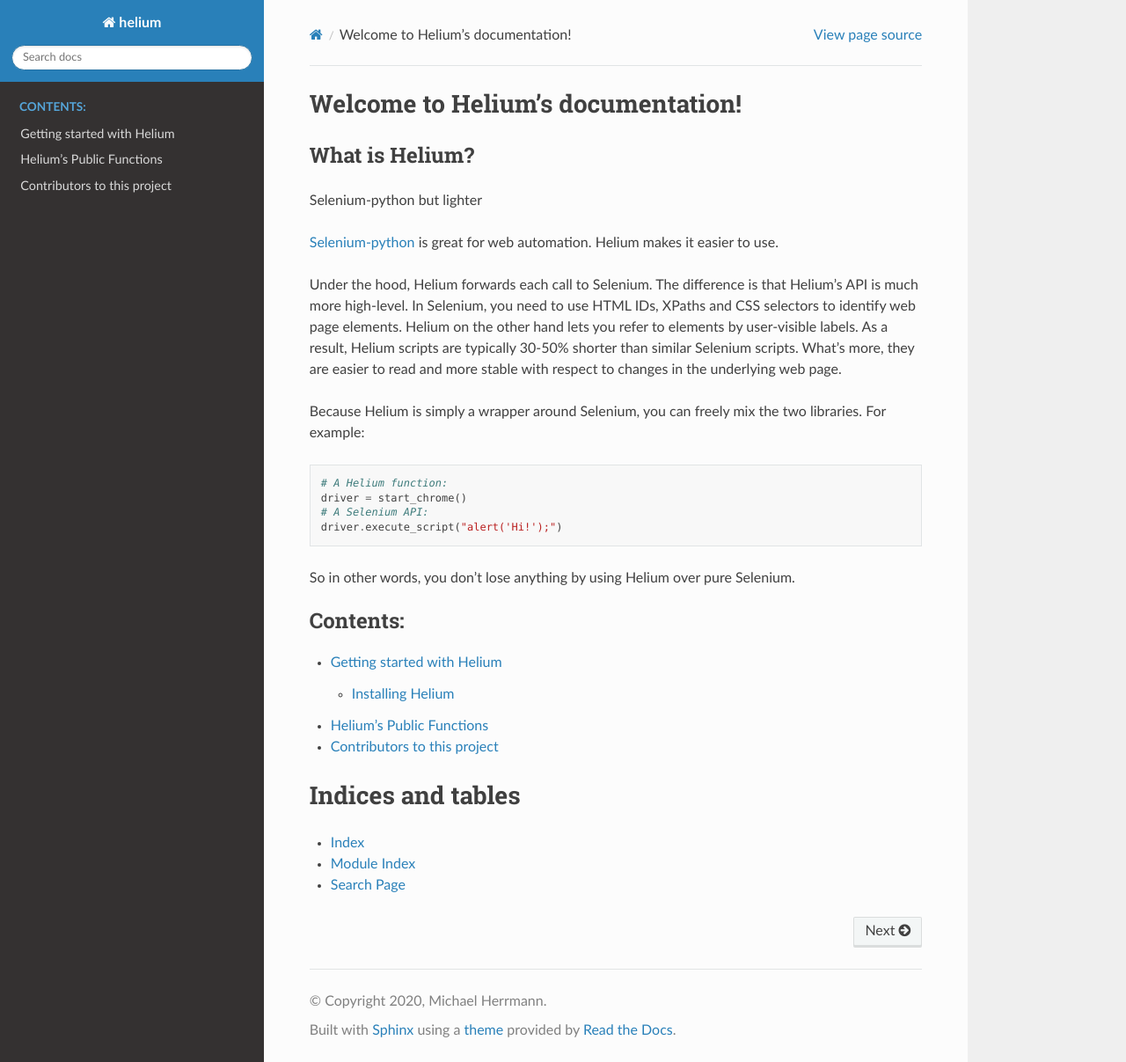
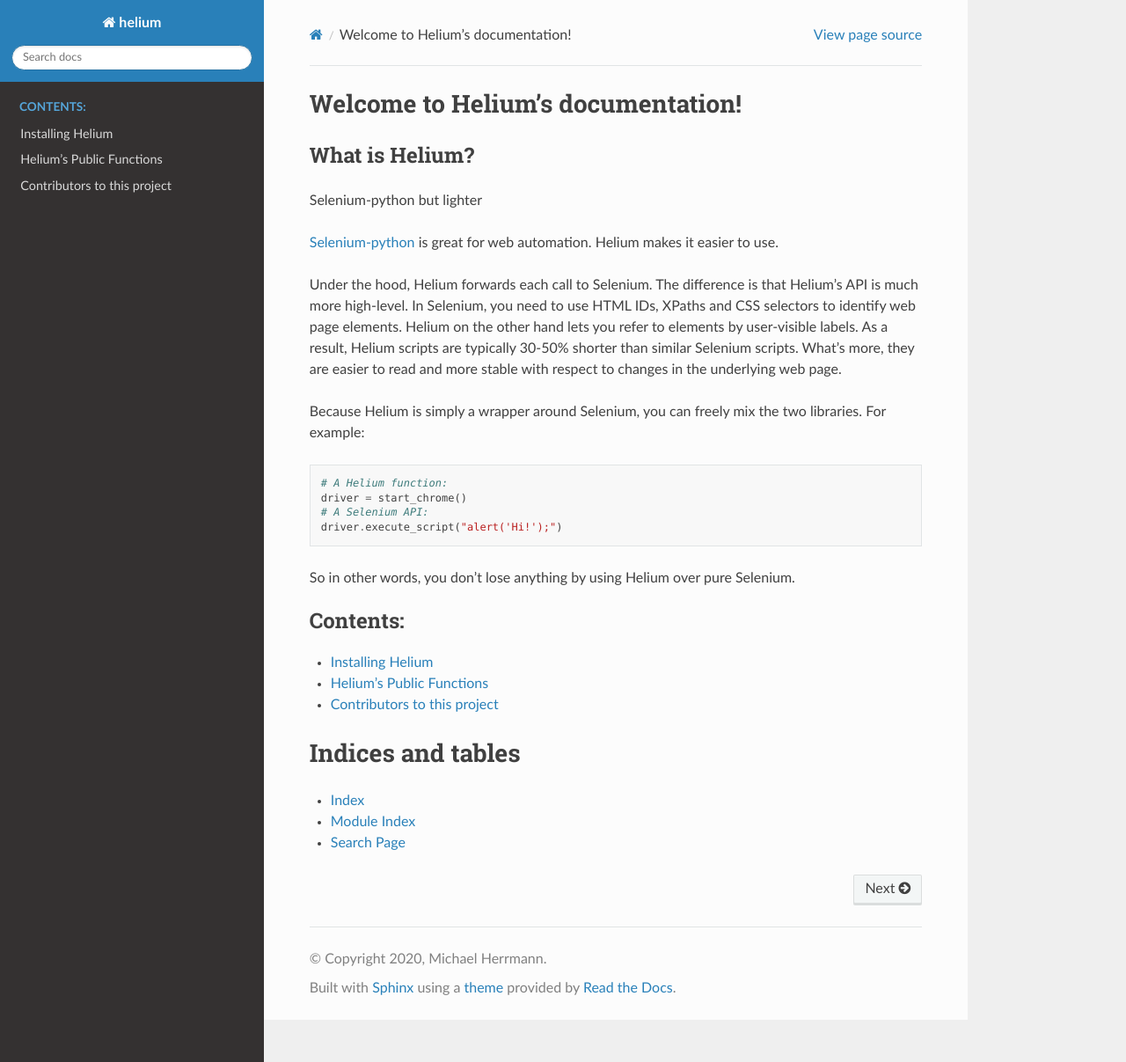
Before and after one commit to keeneyetact/selenium-helium, a Sphinx documentation site: the page built from docs/index.rst, in a window 1280 px wide and 1207 px high. Shown: the whole window at 88% size. Built offline with Sphinx 7.4.7 and the Read the Docs theme 2.0.0, drawn with Linux system fonts in a browser that asks for light colours.

Commit message:
Rename getting-started.rst to installation.rst

```diff
--- a/docs/index.rst
+++ b/docs/index.rst
@@ -34,7 +34,7 @@ So in other words, you don't lose anything by using Helium over pure Selenium.
    :maxdepth: 2
    :caption: Contents:
 
-   getting-started.rst
+   installation.rst
    main.rst
    contributors.rst
 
--- a/docs/getting-started.rst
+++ b/docs/installation.rst
@@ -1,10 +1,7 @@
-Getting started with Helium
-===========================
+Installing Helium
+=================
 
-Installing Helium
-^^^^^^^^^^^^^^^^^
-
-To get started with Helium, you need Python 3 and Chrome or Firefox.
+You need Python 3 and Chrome or Firefox.
 
 If you already know Python, then the following command should be all you need:
 
```
